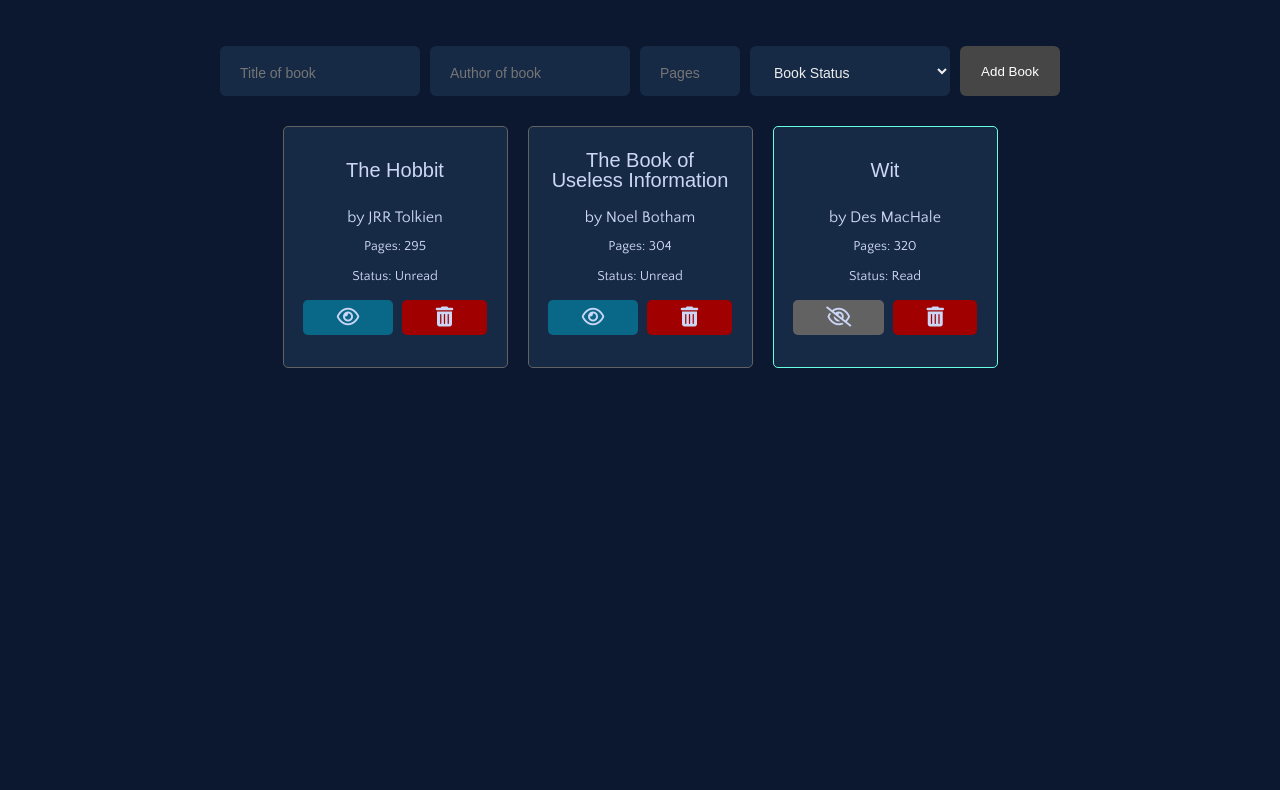
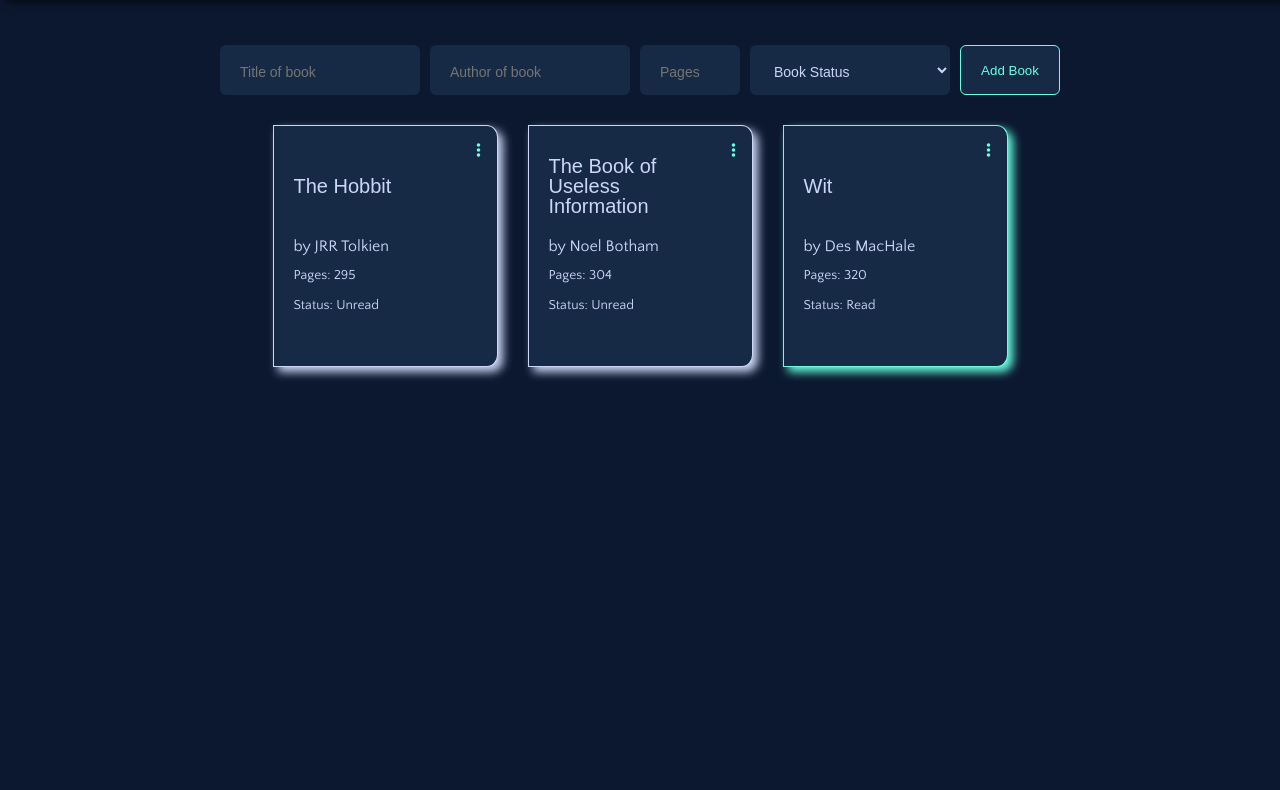
Before and after one commit to dizenver/library-js, a plain HTML site: page index.html in a window 1280 px wide. Shown: the part 80-870 px from the top of the page. Drawn offline with nearby package versions, Linux system fonts and the light colour scheme; a web font is replaced by a local one.

Commit message:
Added dropdown menu for Toggle/Remove actions.

```diff
--- a/script.js
+++ b/script.js
@@ -56,37 +56,42 @@ function loadLibrary() {
 		bookRead.textContent = 'Status: ' + library[key].read;
 		bookCard.appendChild(bookRead);
 
-		// const menuIcon = document.createElement('button');
-		// menuIcon.setAttribute('id', 'card-menu-icon');
-		// menuIcon.setAttribute('class', 'fa-solid fa-ellipsis-vertical');
-		// menuIcon.classList.add('card-menu-icon');
-		// menuIcon.setAttribute('onclick', `cardMenuToggle()`);
-		// bookCard.appendChild(menuIcon);
+		const menuIcon = document.createElement('div');
+		menuIcon.setAttribute('id', 'card-menu-icon');
+		menuIcon.setAttribute('class', 'fa-solid fa-ellipsis-vertical');
+		menuIcon.classList.add('card-menu-icon');
+		menuIcon.setAttribute('onclick', `cardMenuToggle(${bookCount})`);
+		bookCard.appendChild(menuIcon);
 
-		// const cardMenu = document.createElement('ul');
-		// cardMenu.setAttribute('id', 'card-menu');
-		// cardMenuItems.classList.add('card-menu');
-		// bookCard.appendChild(cardMenu);
+		const cardMenu = document.createElement('ul');
+		cardMenu.setAttribute('id', `card-menu-${bookCount}`);
+		cardMenu.classList.add('card-menu');
+		bookCard.appendChild(cardMenu);
 
-		const toggleReadStatus = document.createElement('i');
+		const toggleReadStatus = document.createElement('li');
 		toggleReadStatus.setAttribute('id', 'toggle-read-status');
 		toggleReadStatus.setAttribute('onclick', `toggleRead(${bookCount})`);
-		bookCard.appendChild(toggleReadStatus);
+		cardMenu.appendChild(toggleReadStatus);
 
-		const removeBook = document.createElement('i');
+		const removeBook = document.createElement('li');
 		removeBook.setAttribute('id', 'remove-book');
 		removeBook.setAttribute('class', 'fa-solid fa-trash-can');
 		removeBook.classList.add('remove-icon');
+		removeBook.innerHTML = '<span class="card-menu-titles">Remove Book</span> ';
 		removeBook.setAttribute('onclick', `removeBook(${bookCount})`);
-		bookCard.appendChild(removeBook);
+		cardMenu.appendChild(removeBook);
 
 		// Set Class of Card Based on Read Status
 		if (library[key].read === 'Unread') {
 			bookCard.setAttribute('class', `book-unread`);
 			toggleReadStatus.setAttribute('class', 'fa-regular fa-eye');
+			toggleReadStatus.innerHTML =
+				'<span class="card-menu-titles">Mark as Read</span> ';
 		} else {
 			bookCard.setAttribute('class', `book-read`);
 			toggleReadStatus.setAttribute('class', 'fa-regular fa-eye-slash');
+			toggleReadStatus.innerHTML =
+				'<span class="card-menu-titles">Mark as Unread</span> ';
 		}
 
 		bookCount++;
@@ -131,13 +136,13 @@ function toggleRead(bookIndex) {
 	loadLibrary();
 }
 
-function cardMenuToggle() {
-	document.getElementById('card-menu-items').classList.toggle('show');
+function cardMenuToggle(bookCount) {
+	document.getElementById(`card-menu-${bookCount}`).classList.toggle('show');
 }
 
 window.onclick = function (event) {
 	if (!event.target.matches('.card-menu-icon')) {
-		var dropdowns = document.getElementsByClassName('card-menu-items');
+		var dropdowns = document.getElementsByClassName('card-menu');
 		var i;
 		for (i = 0; i < dropdowns.length; i++) {
 			var openDropdown = dropdowns[i];
--- a/style.css
+++ b/style.css
@@ -134,19 +134,18 @@ input[type='number'] {
 }
 
 :root {
-	--dark: rgb(12 24 47);
-	--light: rgb(23 42 69);
-	--white: rgb(204 214 246);
+	--primary: rgb(12 24 47);
+	--secondary: rgb(23 42 69);
+	--light-invert: rgb(204 214 246);
+	--dark-invert: rgb(0, 0, 0);
 	--accent: rgb(103 255 225);
-	--unread: 98, 98, 98;
-	--read: 0, 144, 180;
 }
 
 h1,
 h2,
 h3,
 h4 {
-	font-family: 'Old Standard TT', serif;
+	font-family: 'Fira Sans Condensed', sans-serif;
 	color: white;
 }
 
@@ -161,7 +160,7 @@ span {
 .container {
 	height: 100vw;
 	width: 100vw;
-	background-color: var(--dark);
+	background-color: var(--primary);
 	display: grid;
 	gap: 20px;
 	align-content: flex-start;
@@ -170,50 +169,60 @@ span {
 
 .header {
 	display: grid;
+	align-content: center;
 	justify-content: center;
-	align-content: center;
-	border-bottom: var(--white) 1px solid;
 	height: 75px;
+	width: 100vw;
+	margin: auto;
+	background-color: var(--primary);
+	box-shadow: 5px 5px 10px var(--dark-invert);
 }
 
 .my-library {
 	display: grid;
 	grid-template-columns: repeat(auto-fit, 225px);
 	justify-content: center;
-	gap: 20px;
+	gap: 30px;
 }
 
 .my-library > * {
 	height: 200px;
 	font-family: 'Quattrocento Sans', sans-serif;
-	color: var(--white);
-	background-color: var(--light);
+	color: var(--light-invert);
+	background-color: var(--secondary);
 	border: 1px solid red;
 }
 
 #book-card {
-	border-radius: 5px;
+	border-radius: 0px 5% 5% 0px;
 	padding: 20px;
 	display: grid;
 	gap: 10px;
+	overflow: hidden;
 	align-items: center;
-	justify-items: center;
-	grid-template-rows: 50px 20px 20px 20px 1fr;
+	grid-template-rows: 1fr 20px 20px 20px 20px;
+	grid-template-columns: 1fr 25px;
 	grid-template-areas:
-		'title title'
-		'author author'
-		'pages pages'
-		'read-status read-status'
-		'read-toggle remove-icon'
-		'tags tags';
+		'title menu-icon'
+		'author menu-icon'
+		'pages .'
+		'read-status .'
+		'tags .';
 }
 
 .book-title {
 	font-family: 'Fira Sans Condensed', sans-serif;
 	font-size: 1.25rem;
-	margin-bottom: 5px;
-	text-align: center;
 	grid-area: title;
+}
+
+.card-menu-icon {
+	grid-area: menu-icon;
+	align-self: flex-start;
+	justify-self: flex-end;
+	position: relative;
+	top: -20px;
+	right: -20px;
 }
 
 .book-author {
@@ -233,8 +242,6 @@ span {
 
 #toggle-read-status {
 	grid-area: read-toggle;
-	background-color: rgba(var(--read), 0.6);
-	padding: 5px;
 }
 
 #book-card > .fa-eye-slash {
@@ -243,29 +250,32 @@ span {
 
 .remove-icon {
 	grid-area: remove-icon;
-	background-color: rgb(160, 0, 0);
 	padding: 5px;
 }
 
-#remove-book,
-#toggle-read-status {
+.card-menu-titles {
+	font-size: 0.7rem;
+	font-weight: 300;
+	display: inline-block;
+	padding-left: 10px;
+}
+
+.card-menu {
 	display: grid;
-	align-items: center;
-	justify-items: center;
-	font-size: 1.25em;
-	height: 25px;
-	width: 90%;
-	border-radius: 5px;
+	justify-content: flex-start;
+	justify-items: flex-start;
 }
 
 /* Read/Unread Card Colors */
 .book-read {
 	border: 1px solid var(--accent);
 	/* background-color: rgba(var(--read), 0.3); */
+	box-shadow: 5px 5px 10px var(--accent);
 }
 
 .book-unread {
-	border: 1px solid rgb(var(--unread));
+	border: 1px solid var(--light-invert);
+	box-shadow: 5px 5px 10px var(--light-invert);
 	/* background-color: rgba(var(--unread), 0.3); */
 }
 
@@ -283,11 +293,11 @@ input,
 select {
 	width: 200px;
 	height: 50px;
-	background-color: var(--light);
+	background-color: var(--secondary);
 	border-radius: 6px;
 	border: 0;
 	box-sizing: border-box;
-	color: #eee;
+	color: var(--light-invert);
 	font-size: 14px;
 	font-family: 'Fira Sans Condensed', sans-serif;
 	outline: 0;
@@ -297,13 +307,77 @@ select {
 form > button {
 	height: 50px;
 	width: 100px;
-	background-color: #464646;
-	color: white;
+	background-color: var(--secondary);
+	color: var(--accent);
 	border-radius: 6px;
-	border: 0;
+	border: 1px solid var(--accent);
 	box-sizing: border-box;
 }
 
 input[type='number'] {
 	width: 100px;
 }
+
+input::placeholder {
+	opacity: 1;
+}
+
+/* Dropdown Button */
+
+.card-menu-icon {
+	color: var(--accent);
+	background-color: none;
+	border: none;
+	padding: 16px;
+	font-size: 16px;
+	border: none;
+	cursor: pointer;
+}
+
+/* Dropdown button on hover & focus */
+.card-menu-icon:hover,
+.card-menu-icon:focus {
+	background-color: var(--accent);
+	color: var(--secondary);
+}
+
+/* The container <div> - needed to position the dropdown content */
+.book-card {
+	position: relative;
+	display: inline-block;
+}
+
+/* Dropdown Content (Hidden by Default) */
+.card-menu {
+	padding: 10px;
+	overflow: hidden;
+	display: none;
+	position: relative;
+	top: -60px;
+	right: 120px;
+	background-color: var(--primary);
+	min-width: 125px;
+	box-shadow: 3px 3px 20px 0px var(--accent);
+	z-index: 1;
+	border-radius: 5%;
+	border: 1px solid var(--accent);
+}
+
+/* Links inside the dropdown */
+.card-menu li {
+	color: var(--light-invert);
+	padding: 12px 16px;
+	text-decoration: none;
+	display: block;
+}
+
+/* Change color of dropdown links on hover */
+.card-menu li:hover {
+	background-color: var(--secondary);
+	color: var(--light-invert);
+}
+
+/* Show the dropdown menu (use JS to add this class to the .dropdown-content container when the user clicks on the dropdown button) */
+.show {
+	display: block;
+}
```
